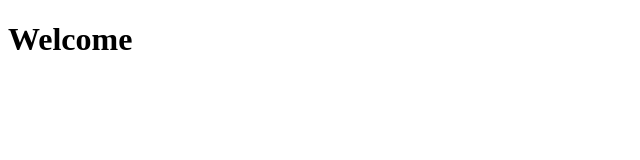
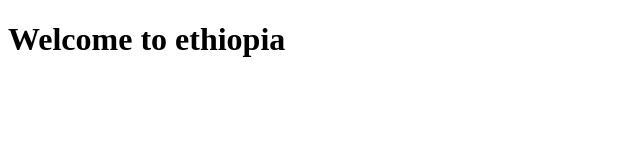
Before and after one commit to ebeloo/gitPractice, a plain HTML site: page index.html in a window 1280 px wide. Shown: the whole page, without its empty margins (0-640 px from the left). Drawn offline with Linux system fonts and the light colour scheme.

Commit message:
changed html

```diff
--- a/index.html
+++ b/index.html
@@ -5,7 +5,7 @@
     <meta http-equiv="X-UA-Compatible" content="IE=edge">
     <meta name="viewport" content="width=device-width, initial-scale=1.0">
     <title>github</title>
-    <h1>Welcome</h1>
+    <h1>Welcome to ethiopia </h1>
 </head>
 <body>
 
```
